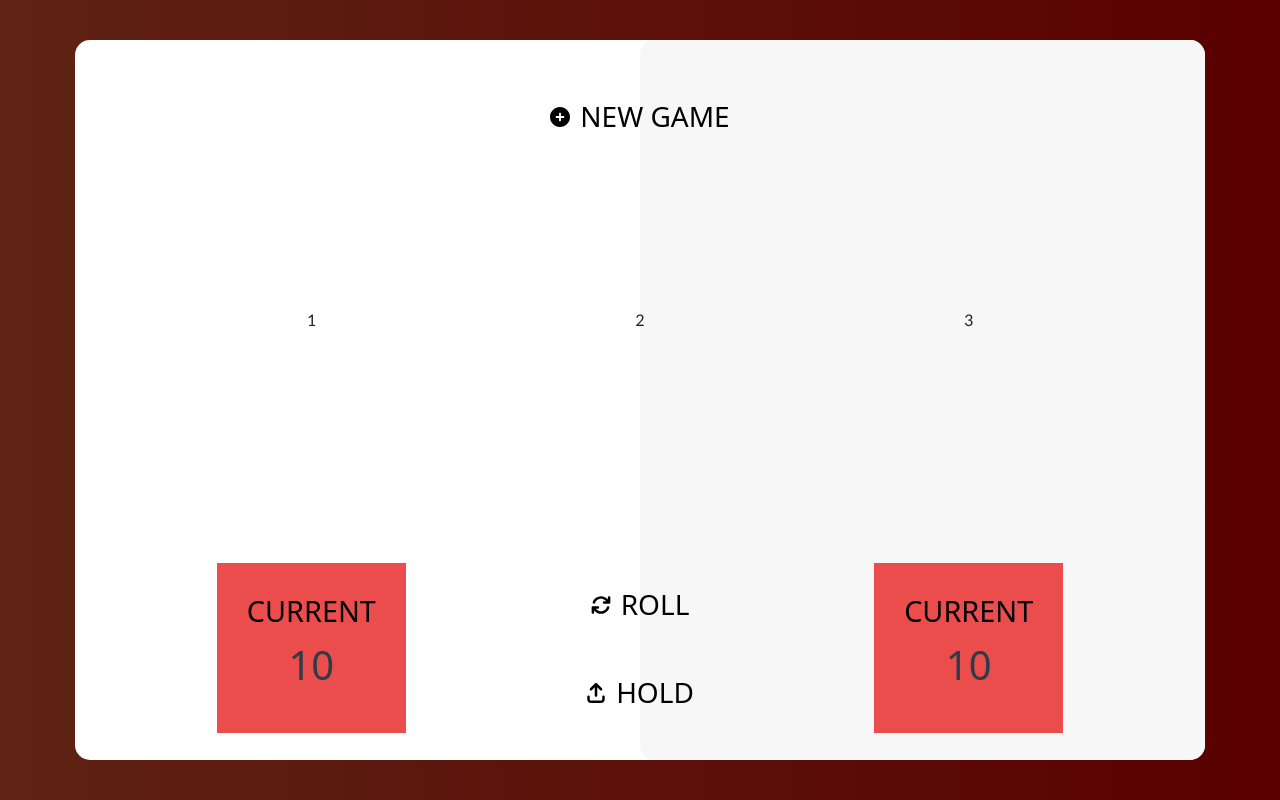
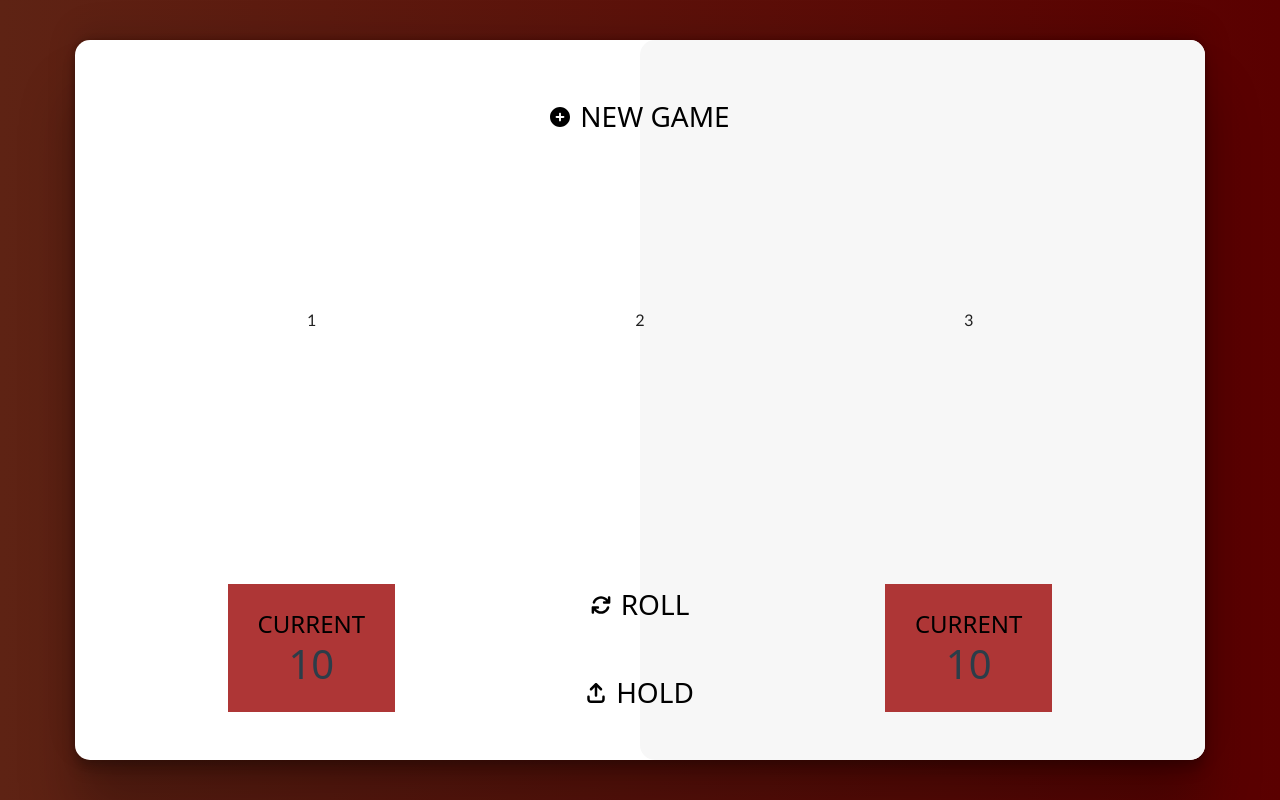
Before and after one commit to Giygas/javascript-game, a Vue app: page / in a window 1280 px wide. Built offline with nearby package versions, Linux system fonts and the light colour scheme.

Commit message:
style: changed points component styling

```diff
--- a/src/components/CurrentPoints.vue
+++ b/src/components/CurrentPoints.vue
@@ -12,7 +12,7 @@
 <style lang="scss">
 
 .currentPoints {
-    background-color: #ea4d4c;
+    background-color: #ae3636;
     display: flex;
     flex-direction: column;
     align-items: center;
@@ -22,12 +22,14 @@
     h3 {
       font-weight: 400;
       font-size: 2.5rem;
+      margin-bottom: 1rem;
     }
 
     h4 {
-      margin-top: 1rem;
+      margin-top: 0.5rem;
+      margin-bottom: 1rem;
       color: black;
-      font-size: 1.8rem;
+      font-size: 1.5rem;
       font-weight: 400;
 
     }
--- a/src/style.scss
+++ b/src/style.scss
@@ -38,7 +38,7 @@
     display: flex;
     position: relative;
     border-radius: 15px;
-
+    box-shadow: rgba(0, 0, 0, 0.25) 0px 54px 55px, rgba(0, 0, 0, 0.12) 0px -12px 30px, rgba(0, 0, 0, 0.12) 0px 4px 6px, rgba(0, 0, 0, 0.17) 0px 12px 13px, rgba(0, 0, 0, 0.09) 0px -3px 5px;
   }
 
 }
```
